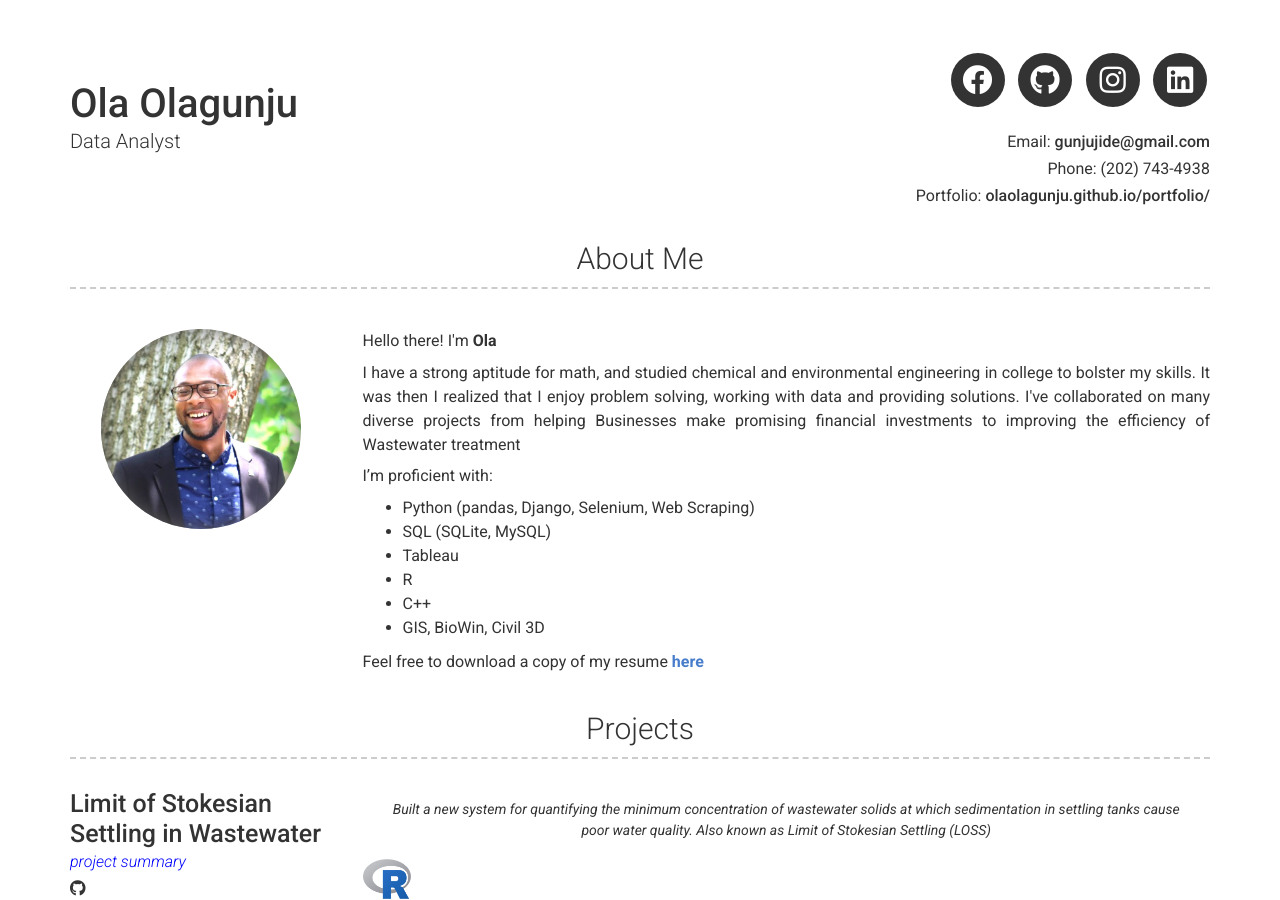
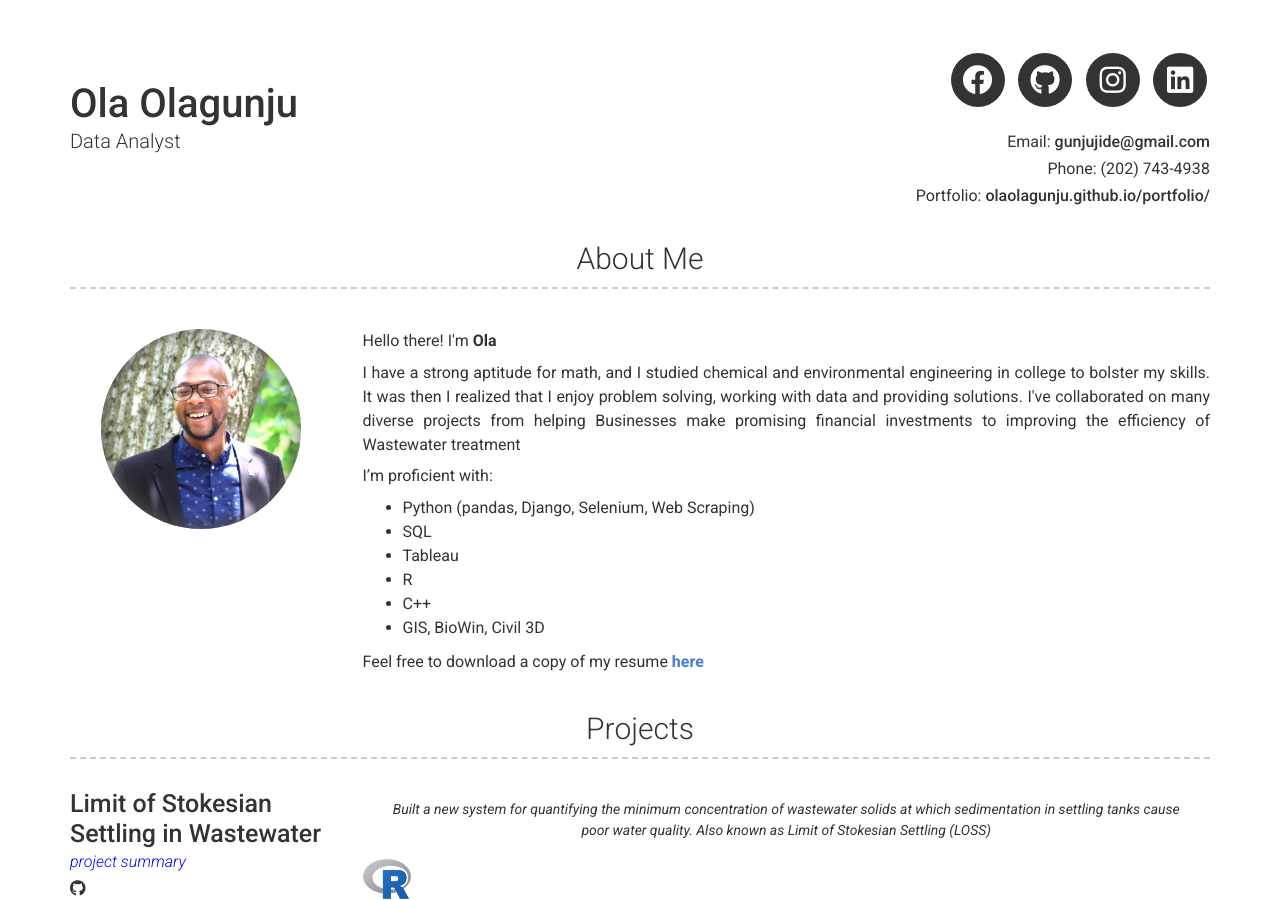
Before and after one commit to OlaOlagunju/cloudgeek.com.ng, a Jekyll site: the page built from index.md, in a window 1280 px wide and 900 px high. Built offline with Jekyll 4.4.1, drawn with Linux system fonts in a browser that asks for light colours; nearby versions of some CDN libraries.

Commit message:
Update _config.yml

```diff
--- a/_config.yml
+++ b/_config.yml
@@ -52,11 +52,11 @@ additional_links:
 about_profile_image: /images/meee.jpg
 about_content: | # this will include new lines to allow paragraphs
   <p>Hello there! I'm <strong>Ola</strong>  </p>
-  <p>I have a strong aptitude for math, and studied chemical and environmental engineering in college to bolster my skills. It was then I realized that I enjoy problem solving, working with data and providing solutions.
+  <p>I have a strong aptitude for math, and I studied chemical and environmental engineering in college to bolster my skills. It was then I realized that I enjoy problem solving, working with data and providing solutions.
      I've collaborated on many diverse projects from helping Businesses make promising financial investments to improving the efficiency of Wastewater treatment</p>
    I'm proficient with:
     - Python (pandas, Django, Selenium, Web Scraping)
-    - SQL (SQLite, MySQL)
+    - SQL
     - Tableau
     - R
     - C++
```
